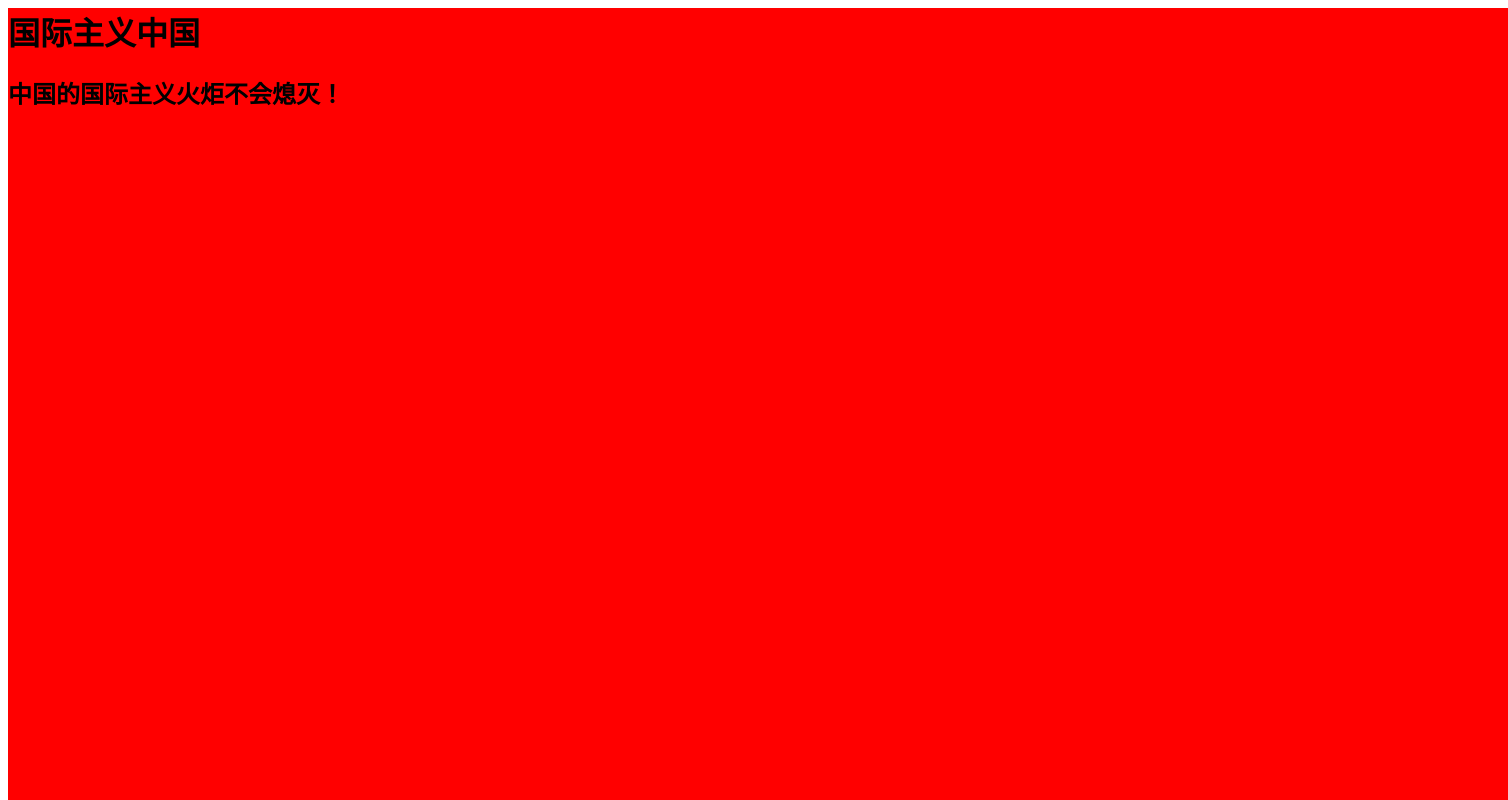
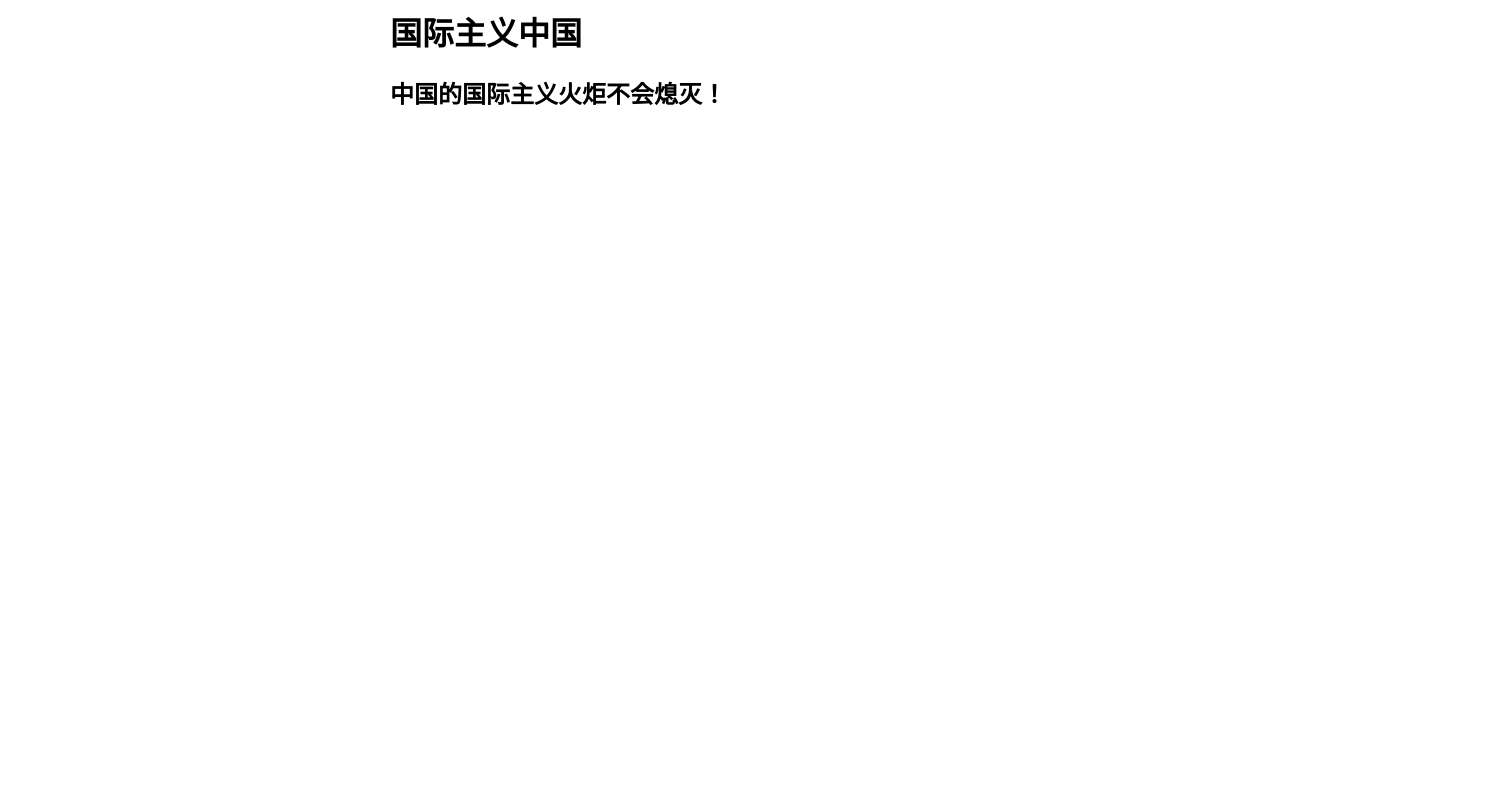
Before and after one commit to CNInternationale/CNInternationale.github.io, a plain HTML site: page index.html in a window 1280 px wide. Shown: the top 800 px of the page, 1508 px wide, since content can reach past the window. Drawn offline with Linux system fonts and the light colour scheme.

Commit message:
Update index.html

```diff
--- a/index.html
+++ b/index.html
@@ -4,9 +4,8 @@
     <style>
       #all{
         margin:0px auto;
-        width:1500px;
-        height:1200px;
-        background-color:red;
+        width:500px;
+        height:200px;
       }
     </style>
   </head>
```
